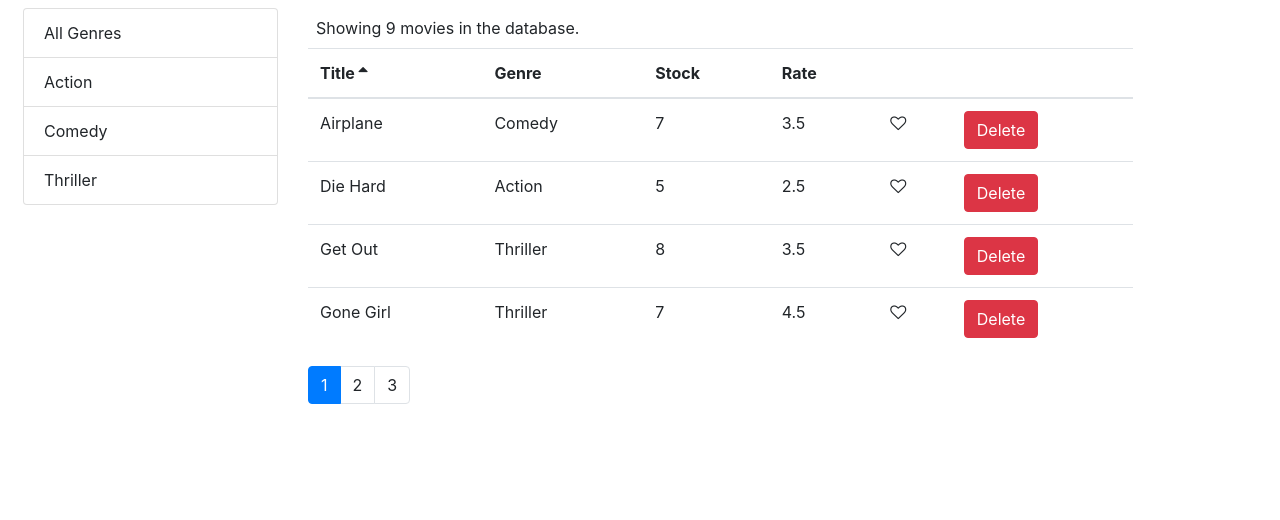
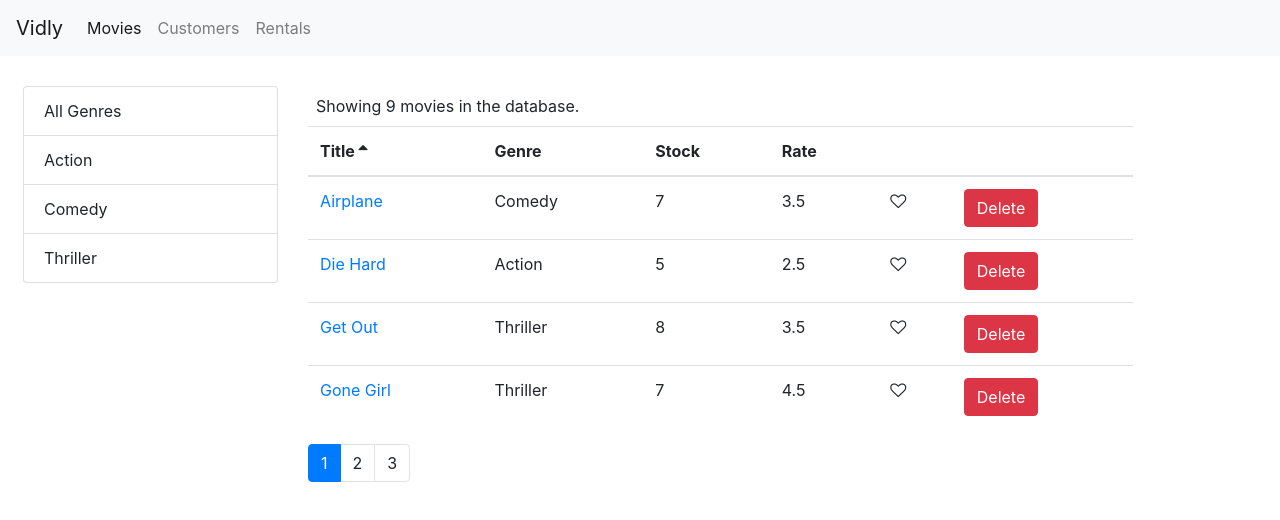
Before and after one commit to Ezechi95/vidly-app, a React (Create React App) app: page /movies in a window 1280 px wide. Shown: the top 520 px of the page. Built offline with nearby package versions, Linux system fonts and the light colour scheme.

Commit message:
Completed routing

```diff
--- a/package.json
+++ b/package.json
@@ -12,6 +12,7 @@
     "prop-types": "^15.6.2",
     "react": "^16.13.1",
     "react-dom": "^16.13.1",
+    "react-router-dom": "^4.3.1",
     "react-scripts": "3.4.1"
   },
   "scripts": {
--- a/src/App.js
+++ b/src/App.js
@@ -2,22 +2,48 @@ import React, { Component } from "react";
 import "./App.css";
 import Movies from "./components/movies";
 import { getMovies, deleteMovie } from "./services/fakeMovieService";
+import { Route, Redirect, Switch } from "react-router-dom";
+import Customers from "./components/customers";
+import Rentals from "./components/rentals";
+import NotFound from "./components/notFound";
+import NavBar from "./components/navbar";
+import MovieForm from "./components/movieForm";
 
 class App extends Component {
   state = {
-    movies: getMovies()
+    movies: getMovies(),
   };
 
-  handleDelete = movieId => {
+  handleDelete = (movieId) => {
     console.log("Deleted: ", movieId);
     this.setState(deleteMovie(movieId));
   };
 
   render() {
     return (
-      <main className="container m-2">
-        <Movies getMovies={this.state.movies} onDelete={this.handleDelete} />
-      </main>
+      <React.Fragment>
+        <NavBar />
+        <main className="container m-2">
+          <Switch>
+            <Route path="/movies/:id" component={MovieForm} />
+            <Route
+              path="/movies"
+              render={(props) => (
+                <Movies
+                  getMovies={this.state.movies}
+                  onDelete={this.handleDelete}
+                  {...props}
+                />
+              )}
+            />
+            <Route path="/customers" component={Customers} />
+            <Route path="/rentals" component={Rentals} />
+            <Route path="/not-found" component={NotFound} />
+            <Redirect from="/" exact to="/movies" />
+            <Redirect to="/not-found" />
+          </Switch>
+        </main>
+      </React.Fragment>
     );
   }
 }
--- /dev/null
+++ b/src/components/customers.jsx
@@ -0,0 +1,7 @@
+import React from "react";
+
+const Customers = () => {
+  return <h1>Customers</h1>;
+};
+
+export default Customers;
--- /dev/null
+++ b/src/components/movieForm.jsx
@@ -0,0 +1,17 @@
+import React from "react";
+
+const MovieForm = ({ match, history }) => {
+  return (
+    <div>
+      <h1>Movie Form {match.params.id}</h1>
+      <button
+        className="btn btn-primary"
+        onClick={() => history.push("/movies")}
+      >
+        Save
+      </button>
+    </div>
+  );
+};
+
+export default MovieForm;
--- a/src/components/moviesTable.jsx
+++ b/src/components/moviesTable.jsx
@@ -1,30 +1,37 @@
 import React, { Component } from "react";
 import Like from "./common/like";
 import Table from "./common/table";
+import { Link } from "react-router-dom";
 
 class MoviesTable extends Component {
   columns = [
-    { path: "title", label: "Title" },
+    {
+      path: "title",
+      label: "Title",
+      content: (movie) => (
+        <Link to={`/movies/${movie._id}`}>{movie.title}</Link>
+      ),
+    },
     { path: "genre.name", label: "Genre" },
     { path: "numberInStock", label: "Stock" },
     { path: "dailyRentalRate", label: "Rate" },
     {
       key: "like",
-      content: movie => (
+      content: (movie) => (
         <Like likeableMovie={movie} onClick={this.props.onLike} />
-      )
+      ),
     },
     {
       key: "delete",
-      content: movie => (
+      content: (movie) => (
         <button
           onClick={() => this.props.onDelete(movie._id)}
           className="btn btn-danger"
         >
           Delete
         </button>
-      )
-    }
+      ),
+    },
   ];
 
   render() {
--- /dev/null
+++ b/src/components/navbar.jsx
@@ -0,0 +1,38 @@
+import React from "react";
+import { Link, NavLink } from "react-router-dom";
+
+const NavBar = () => {
+  return (
+    <nav className="navbar navbar-expand-lg navbar-light bg-light">
+      <Link className="navbar-brand" to="/">
+        Vidly
+      </Link>
+      <button
+        className="navbar-toggler"
+        type="button"
+        data-toggle="collapse"
+        data-target="#navbarNav"
+        aria-controls="navbarNav"
+        aria-expanded="false"
+        aria-label="Toggle navigation"
+      >
+        <span className="navbar-toggler-icon"></span>
+      </button>
+      <div className="collapse navbar-collapse" id="navbarNavAltMarkup">
+        <div className="navbar-nav">
+          <NavLink className="nav-link nav-item" to="/movies">
+            Movies
+          </NavLink>
+          <NavLink className="nav-link nav-item" to="/customers">
+            Customers
+          </NavLink>
+          <NavLink className="nav-link nav-item" to="/rentals">
+            Rentals
+          </NavLink>
+        </div>
+      </div>
+    </nav>
+  );
+};
+
+export default NavBar;
--- /dev/null
+++ b/src/components/notFound.jsx
@@ -0,0 +1,7 @@
+import React from "react";
+
+const NotFound = () => {
+  return <h1>Not Found</h1>;
+};
+
+export default NotFound;
--- /dev/null
+++ b/src/components/rentals.jsx
@@ -0,0 +1,7 @@
+import React from "react";
+
+const Rentals = () => {
+  return <h1>Rentals</h1>;
+};
+
+export default Rentals;
--- a/src/index.css
+++ b/src/index.css
@@ -15,3 +15,7 @@ code {
 .clickable {
   cursor: pointer;
 }
+
+.navbar {
+  margin-bottom: 30px;
+}
--- a/src/index.js
+++ b/src/index.js
@@ -5,11 +5,12 @@ import App from "./App";
 import * as serviceWorker from "./serviceWorker";
 import "bootstrap/dist/css/bootstrap.css";
 import "font-awesome/css/font-awesome.css";
+import { BrowserRouter } from "react-router-dom";
 
 ReactDOM.render(
-  <React.StrictMode>
+  <BrowserRouter>
     <App />
-  </React.StrictMode>,
+  </BrowserRouter>,
   document.getElementById("root")
 );
 
```
Also changed, not shown: 1 other file (tests, documents, lock files or other folders).
